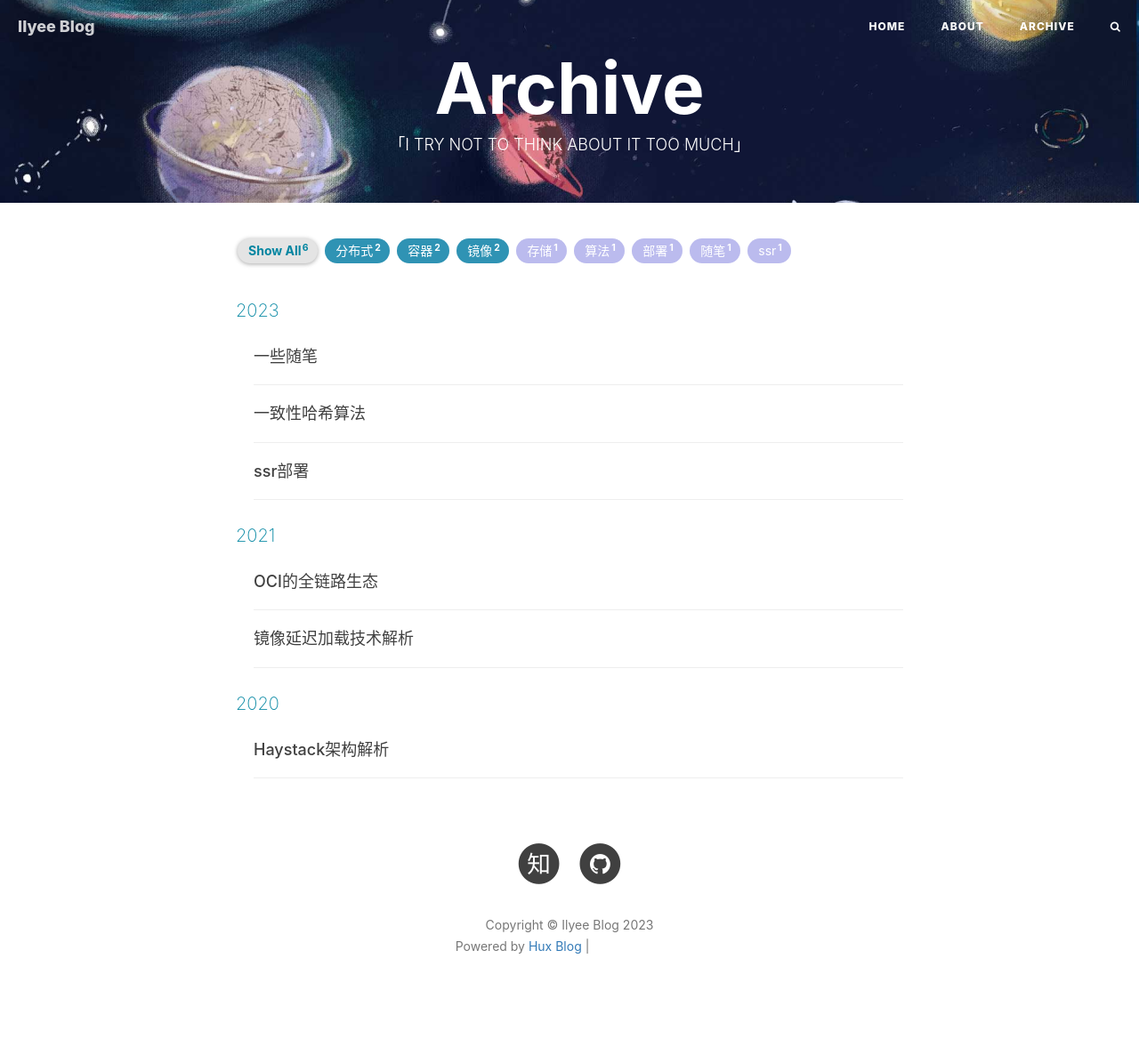
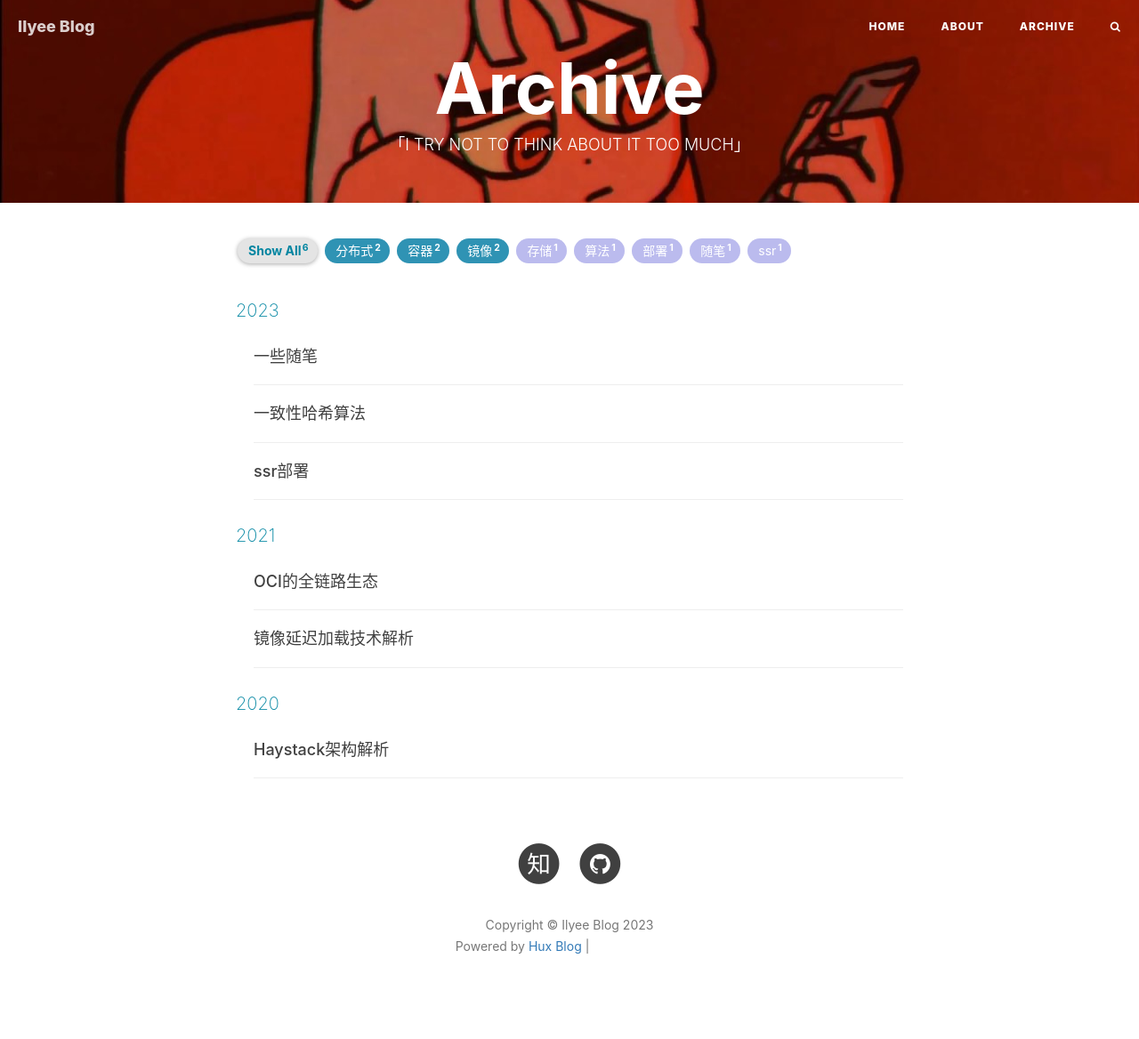
Before and after one commit to ilyee/ilyee.github.io, a Jekyll site: the page built from archive.html, in a window 1280 px wide. Shown: the whole page at 89% size. Built offline with Jekyll 4.4.1, drawn with Linux system fonts in a browser that asks for light colours; nearby versions of some CDN libraries; comment, search, counter and statistics services are not loaded; grey boxes are pictures that could not be loaded.

Commit message:
Update img & description

```diff
--- a/_config.yml
+++ b/_config.yml
@@ -70,7 +70,7 @@
 
 # Sidebar settings
 sidebar: true # whether or not using Sidebar.
-sidebar-about-description: "整点薯条"
+sidebar-about-description: "目前就职于深圳腾讯, 主要做k8s、算力和云, 算法、操作系统、工程、分布式、云都沾点边, 封面是韩国独立组合dareharu的歌曲配图(FLOWER和KARMA)"
 sidebar-avatar: https://github.com/ilyee.png # use absolute URL, seeing it's used in both `/` and `/about/`
 
 # Featured Tags
--- a/archive.html
+++ b/archive.html
@@ -2,7 +2,7 @@
 title: Archive
 layout: default
 description: "「I TRY NOT TO THINK ABOUT IT TOO MUCH」"
-header-img: "img/bg-little-universe.jpg"
+header-img: "img/bg-archive.jpg"
 ---
 
 <!--
--- a/index.html
+++ b/index.html
@@ -1,6 +1,6 @@
 ---
 layout: page
-description: "「I STILL FEEL LIKE IT HAS SOMETHING TO DO WITH THOSE FRIES ON THE PIER」"
+description: "「時光瞬刻」"
 ---
 
 {% for post in paginator.posts %}
```
Also changed, not shown: img/bg-about.jpg, img/bg-archive.jpg (added), img/bg-little-universe.jpg (deleted), img/home-bg.jpg.
